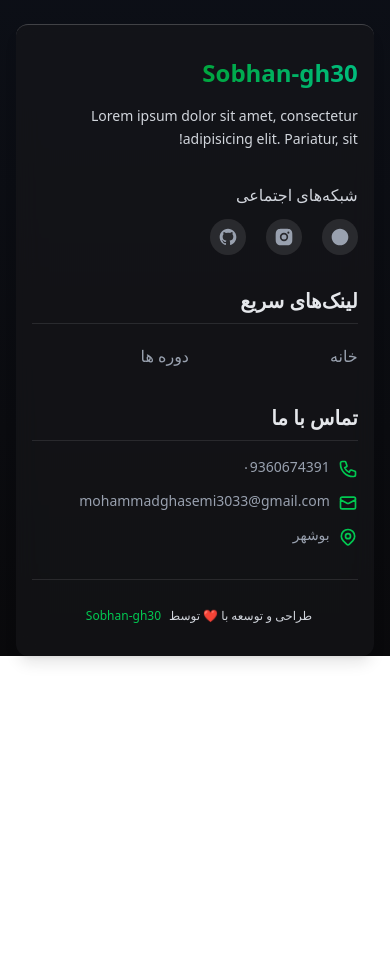
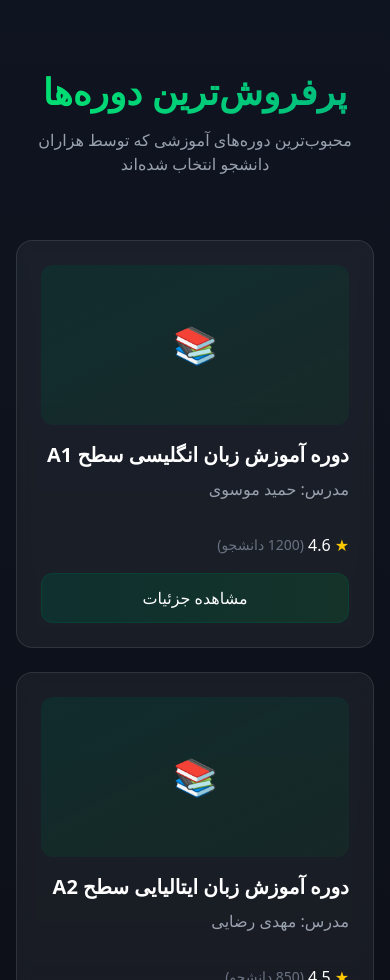
Before and after one commit to sobhan-gh30/online-course-react-spa, a React (Vite) app: page / in a window 390 px wide. Shown: the part 1020-2000 px from the top of the page. Before the commit the page ends 1676 px from the top, so only its background shows below. Built offline with nearby package versions, Linux system fonts and the light colour scheme.

Commit message:
feat :create best seller courses section

```diff
--- /dev/null
+++ b/src/components/commons/home/courseCart.jsx
@@ -0,0 +1,54 @@
+import { motion } from "motion/react"
+export default function CourseCart({title, instructor, rating, students, price,}){
+
+
+    const itemVariants = {
+        hidden: { y: 20, opacity: 0 },
+        visible: {
+            y: 0,
+            opacity: 1,
+            transition: {
+                type: "spring",
+                stiffness: 100,
+                damping: 12
+            }
+        }
+    };
+
+    return (
+        <motion.div
+            variants={itemVariants}
+            whileHover="hover"
+            className="group"
+        >
+            <div className="h-full rounded-2xl overflow-hidden
+             backdrop-blur-sm bg-white/5 border border-white/10
+              hover:border-emerald-500/30 p-6
+               flex flex-col transition-all duration-300">
+                <div className="mb-4">
+                    <div className="w-full h-40 bg-gradient-to-br from-emerald-900/30 to-green-900/20 rounded-xl mb-4 flex items-center justify-center">
+                        <span className="text-4xl">📚</span>
+                    </div>
+                    <h3 className="text-xl font-bold mb-2 group-hover:text-green-300 transition-colors">
+                        {title}
+                    </h3>
+                    <p className="text-gray-400 mb-4">مدرس: {instructor}</p>
+                </div>
+
+                <div className="mt-auto">
+                    <div className="flex justify-between items-center mb-4">
+                        <div className="flex items-center gap-1">
+                            <span className="text-yellow-400">★</span>
+                            <span>{rating}</span>
+                            <span className="text-gray-500 text-sm">({students} دانشجو)</span>
+                        </div>
+                        <div className="text-xl font-bold text-emerald-400">{price}</div>
+                    </div>
+                    <button className="w-full py-3 rounded-xl bg-gradient-to-r from-emerald-900/40 to-green-900/40 hover:from-emerald-800/60 hover:to-green-800/60 border border-emerald-800/30 font-medium transition-all duration-300">
+                        مشاهده جزئیات
+                    </button>
+                </div>
+            </div>
+        </motion.div>
+    )
+}
--- a/src/data/courses.js
+++ b/src/data/courses.js
@@ -1,14 +1,7 @@
-const categories = {
-    "زبان های خارجه": {
-        id: crypto.randomUUID(),
-        title: "زبان های خارجه",
-        icon: "🌐",
-        courses: [
+const courses =[
+    {id: 1, title: "زبان های خارجه", icon: "🌐", courses: [
             {
-                id: crypto.randomUUID(),
-                title: "دوره آموزش زبان ایتالیایی سطح A2",
-                students: 850,
-                img: "/images/italy-a2.png",
+                id: 11, title: "دوره آموزش زبان ایتالیایی سطح A2", students: 850, img: "/images/italy-a2.png", instructor: "مهدی رضایی", rating: 4.5,
                 description: `
 در این دوره زبان ایتالیایی سطح A2، مهارت‌های شنیداری، گفتاری،
 خواندن و نوشتن به‌صورت کاربردی آموزش داده می‌شود و زبان‌آموز
@@ -17,12 +10,10 @@ const categories = {
 محتوای دوره بر اساس استاندارد CEFR طراحی شده و با تمرین‌های
 عملی و مثال‌های واقعی، مسیر یادگیری را برای دانشجو هموار می‌کند.
                 `,
+
             },
             {
-                id: crypto.randomUUID(),
-                title: "دوره آموزش زبان ایتالیایی سطح B1",
-                students: 620,
-                img: "/images/italy-b1.png",
+                id: 12, title: "دوره آموزش زبان ایتالیایی سطح B1", students: 620, img: "/images/italy-b1.png", instructor: "سارا احمدی", rating: 4.7,
                 description: `
 این دوره مناسب زبان‌آموزانی است که قصد دارند از سطح پایه
 عبور کرده و مکالمات حرفه‌ای‌تری داشته باشند.
@@ -32,10 +23,7 @@ const categories = {
                 `,
             },
             {
-                id: crypto.randomUUID(),
-                title: "دوره آموزش زبان انگلیسی سطح A1 , A2",
-                students: 1200,
-                img: "/images/english-a1.png",
+                id: 13, title: "دوره آموزش زبان انگلیسی سطح A1", students: 1200, img: "/images/english-a1.png", instructor: "حمید موسوی", rating: 4.6,
                 description: `
 این دوره برای زبان‌آموزان مبتدی طراحی شده و از پایه‌ترین
 مفاهیم زبان انگلیسی شروع می‌کند.
@@ -47,16 +35,8 @@ const categories = {
         ],
     },
 
-    "برنامه نویسی": {
-        id: crypto.randomUUID(),
-        title: "برنامه نویسی",
-        icon: "💻",
-        courses: [
-            {
-                id: crypto.randomUUID(),
-                title: "دوره نمونه پروژه‌های کاربردی Tailwind",
-                students: 540,
-                img: "/images/tailwind.png",
+    {id: 2, title: "برنامه نویسی", icon: "💻", courses: [
+            {id: 21, title: "دوره نمونه پروژه‌های کاربردی Tailwind", students: 540, img: "/images/tailwind.png", instructor: "رضا کریمی", rating: 4.8,
                 description: `
 در این دوره با پیاده‌سازی پروژه‌های واقعی، فریم‌ورک Tailwind
 را به‌صورت عملی و حرفه‌ای یاد می‌گیرید.
@@ -68,16 +48,8 @@ const categories = {
         ],
     },
 
-    "دروس دانشگاهی": {
-        id: crypto.randomUUID(),
-        title: "دروس دانشگاهی",
-        icon: "📊",
-        courses: [
-            {
-                id: crypto.randomUUID(),
-                title: "دوره آموزش الگوریتم و ساختمان داده‌ها",
-                students: 760,
-                img: "/images/algorithm.png",
+    {id: 3, title: "دروس دانشگاهی", icon: "📊", courses: [
+            {id: 31, title: "دوره آموزش الگوریتم و ساختمان داده‌ها", students: 760, img: "/images/algorithm.png", instructor: "علیرضا حسینی", rating: 4.4,
                 description: `
 این دوره مفاهیم پایه‌ای الگوریتم‌ها و ساختمان داده‌ها را
 به‌صورت ساده و قابل فهم آموزش می‌دهد.
@@ -89,16 +61,8 @@ const categories = {
         ],
     },
 
-    طراحی: {
-        id: crypto.randomUUID(),
-        title: "طراحی",
-        icon: "🎨",
-        courses: [
-            {
-                id: crypto.randomUUID(),
-                title: "دوره طراحی UI/UX",
-                students: 430,
-                img: "/images/uiux.png",
+    {id: 4, title: "طراحی", icon: "🎨", courses: [
+            {id: 41, title: "دوره طراحی UI/UX", students: 430, img: "/images/uiux.png", instructor: "مریم صادقی", rating: 4.3,
                 description: `
 در این دوره اصول طراحی رابط و تجربه کاربری به‌صورت
 کاملاً پروژه‌محور آموزش داده می‌شود.
@@ -109,4 +73,6 @@ const categories = {
             },
         ],
     },
-};
+]
+
+export default courses;
--- a/src/pages/home.jsx
+++ b/src/pages/home.jsx
@@ -1,9 +1,49 @@
-import React from 'react';
+import React, {useEffect, useState} from 'react';
 import { motion } from "motion/react"
 import Button from "../components/commons/btn.jsx";
 import HomeAnalytics from "../components/commons/home/homeAnalytics.jsx";
+import CourseCart from "../components/commons/home/courseCart.jsx";
+import courses from "../data/courses.js"
+
+
+
 
 export default function Home(){
+
+    const [allCourses, setAllCourses] = useState([]);
+    const [topCourses, setTopCourses] = useState([]);
+
+    useEffect(() => {
+        // 1. جمع کردن همه دوره‌ها
+        const all = courses.flatMap(category => category.courses);
+
+        // 2. مرتب‌سازی و گرفتن ۴ تای برتر
+        const top = [...all]
+            .sort((a, b) => b.students - a.students)
+            .slice(0, 4);
+
+        setAllCourses(all);
+        setTopCourses(top);
+
+    }, []);
+
+    console.log(allCourses);
+    console.log(topCourses);
+
+
+// انیمیشن‌های فریمر موشن
+    const containerVariants = {
+        hidden: { opacity: 0 },
+        visible: {
+            opacity: 1,
+            transition: {
+                staggerChildren: 0.1,
+                delayChildren: 0.2
+            }
+        }
+    };
+
+
     return (
         <div className="min-h-screen">
 
@@ -65,6 +105,53 @@ export default function Home(){
                 </motion.div>
             </section>
 
+            {/* بخش پرفروش‌ترین دوره‌ها */}
+            <section className="py-20 px-4">
+                <div className="container mx-auto">
+                    <motion.div
+                        initial={{ opacity: 0, y: 20 }}
+                        whileInView={{ opacity: 1, y: 0 }}
+                        viewport={{ once: true }}
+                        transition={{ duration: 0.9 }}
+                        className="text-center mb-16"
+                    >
+                        <h2 className="text-4xl font-bold mb-4">
+                            <span className="bg-gradient-to-r from-green-400 to-emerald-500 bg-clip-text text-transparent">
+                                پرفروش‌ترین دوره‌ها
+                            </span>
+                        </h2>
+                        <p className="text-gray-400 max-w-2xl mx-auto">
+                            محبوب‌ترین دوره‌های آموزشی که توسط هزاران دانشجو انتخاب شده‌اند
+                        </p>
+                    </motion.div>
+
+                    <motion.div
+                        variants={containerVariants}
+                        initial="hidden"
+                        whileInView="visible"
+                        viewport={{ once: true }}
+                        className="grid grid-cols-1 md:grid-cols-2 lg:grid-cols-3 xl:grid-cols-4 gap-6"
+                    >
+                        {
+                             topCourses.map((item)=>{
+                                return <span key={item.id}><CourseCart {...item} /></span>;
+                        })
+                        }
+                    </motion.div>
+
+                    <motion.div
+                        initial={{ opacity: 0 }}
+                        whileInView={{ opacity: 1 }}
+                        viewport={{ once: true }}
+                        transition={{ delay: 0.5 }}
+                        className="text-center mt-12"
+                    >
+                        <button className="px-8 py-3 border border-emerald-500/50 hover:bg-emerald-900/30 rounded-xl font-bold text-lg backdrop-blur-sm transition-all duration-300">
+                            مشاهده همه دوره‌ها
+                        </button>
+                    </motion.div>
+                </div>
+            </section>
         </div>
     );
 };
```
Also changed, not shown: public/images/language.jpg (added). Lines whose indentation alone changed are shown as unchanged.
